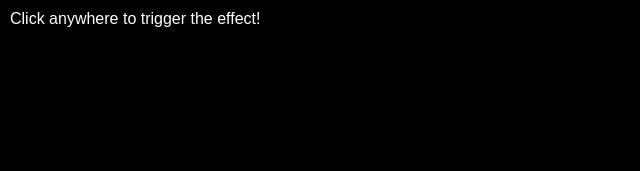
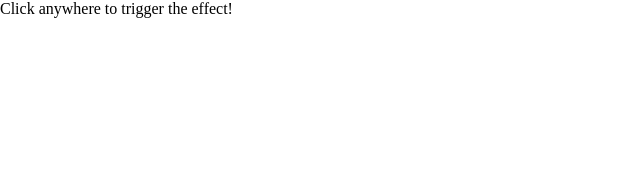
Before and after one commit to Lumuwrath/click-overlay, a plain HTML site: page index.html in a window 1280 px wide. Shown: the whole page, without its empty margins (0-640 px from the left). Drawn offline with Linux system fonts and the light colour scheme.

Commit message:
Update index.html

```diff
--- a/index.html
+++ b/index.html
@@ -8,23 +8,15 @@
       margin: 0;
       padding: 0;
       overflow: hidden;
-      background: #000;
-      color: white;
-      font-family: sans-serif;
+      background: transparent;
     }
-    #instructions {
+
+    canvas, video, img {
       position: absolute;
-      top: 10px;
-      left: 10px;
-      z-index: 1;
-    }
-    canvas {
-      display: block;
-      width: 100vw;
-      height: 100vh;
-      background-color: rgba(0, 0, 0, 0.8);
+      pointer-events: none; /* prevents blocking clicks */
     }
   </style>
+
 </head>
 <body>
   <div id="instructions">Click anywhere to trigger the effect!</div>
```
